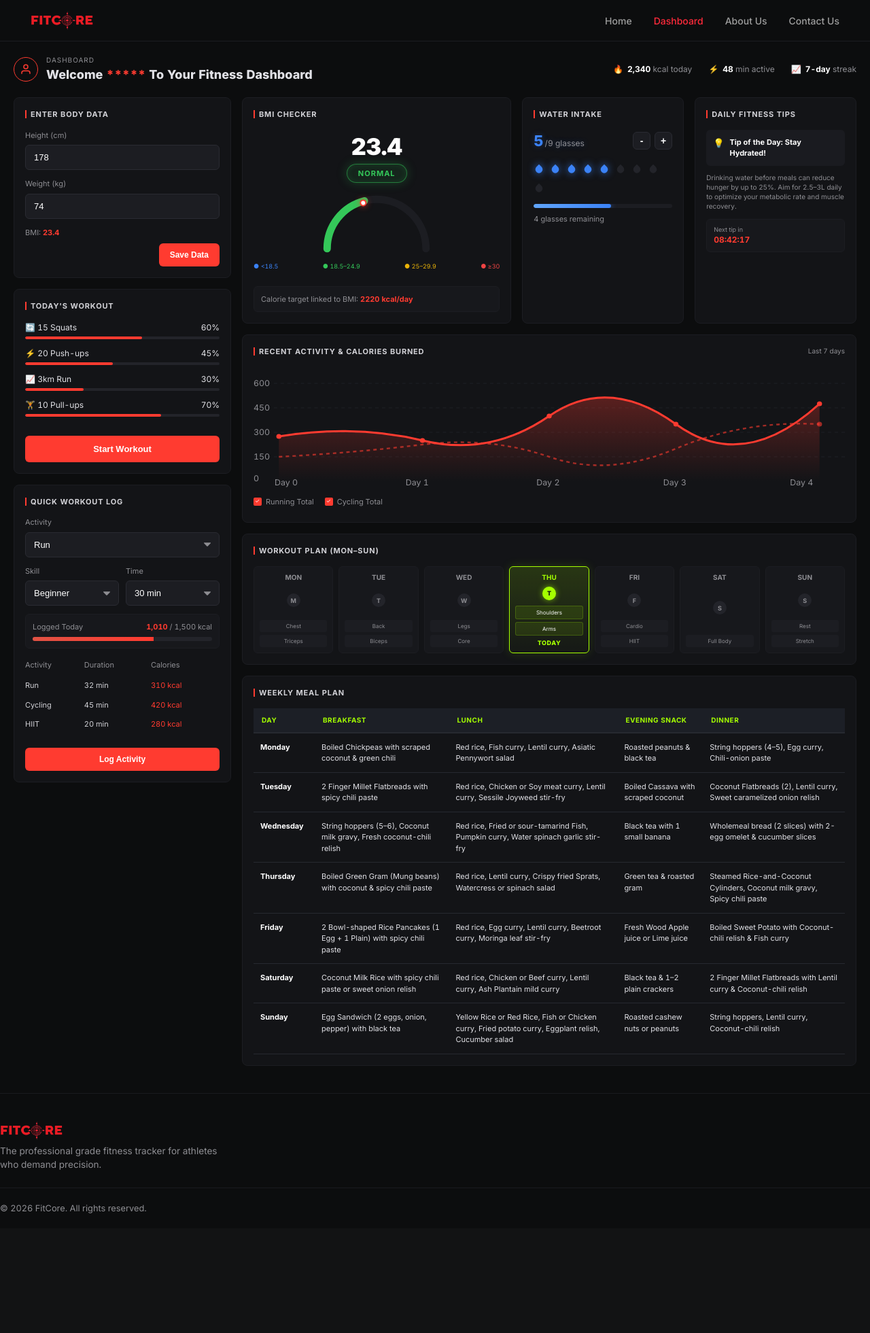
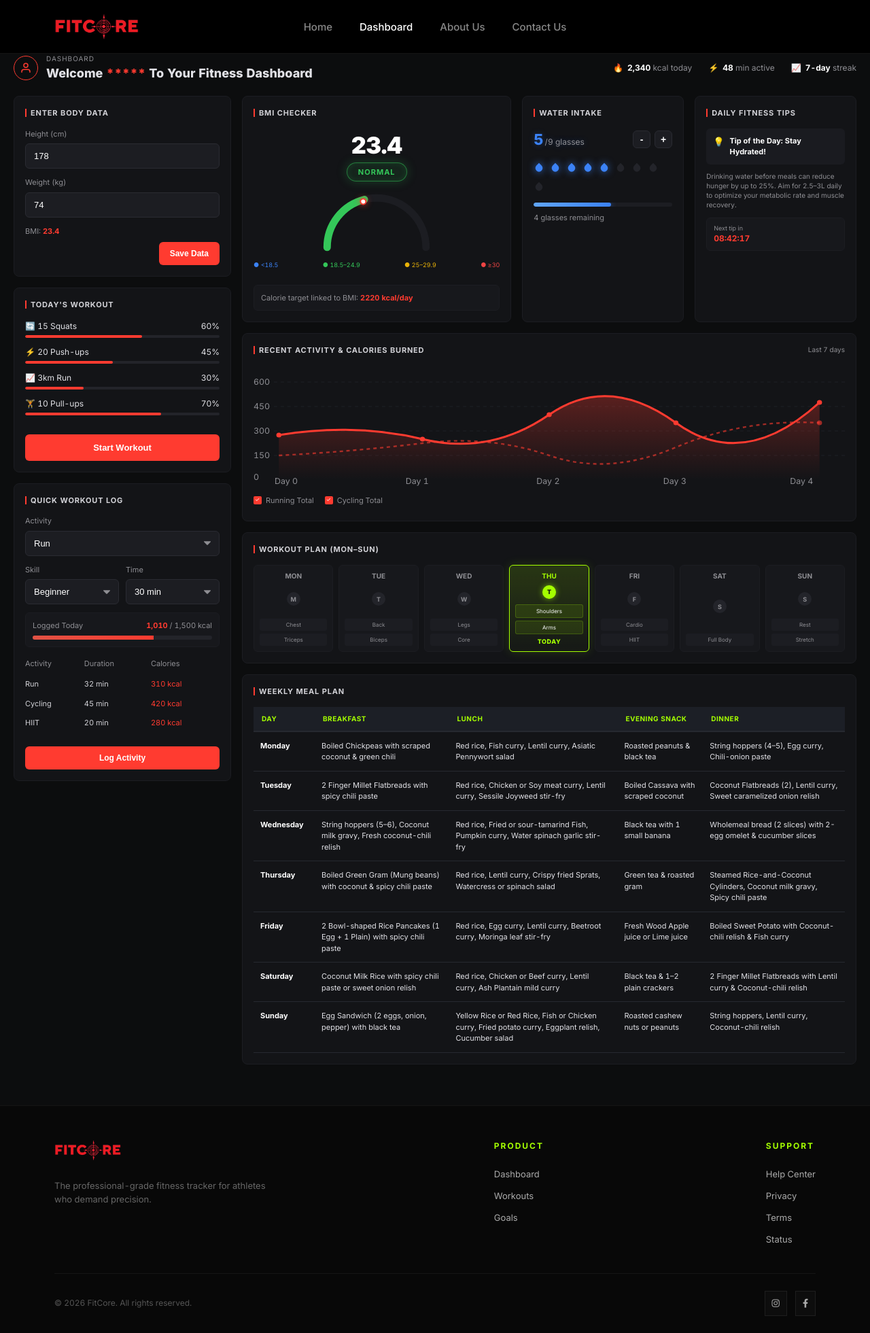
Before and after one commit to anuja77-lakshan/Fitness_Tracker, a PHP site: page /dashboard.html in a window 1280 px wide. Shown: the whole page at 68% size. Before the commit the page ends 1785 px from the top, so only its background shows below. Run offline with PHP 8.4, Linux system fonts and the light colour scheme.

Commit message:
Updated header navigation bar and footer styles in all pages

```diff
--- a/About.html
+++ b/About.html
@@ -214,8 +214,8 @@
     <div class="footer-bottom">
       <p>&copy; 2026 FitCore. All rights reserved.</p>
       <div class="social-icons">
-        <a href="https://www.instagram.com/anujaaa._00?igsh=MWhscTJmZHV5eXQ2eA%3D%3D&utm_source=qr"><i class="fa-brands fa-instagram"></i></a>
-        <a href="https://www.facebook.com/share/19911XVLdD/?mibextid=wwXIfr"><i class="fa-brands fa-facebook-f"></i></a>
+       <a href="https://www.instagram.com/fitcoresl?igsh=cjliYTJiOG0xNjds&utm_source=qr" target="_blank"><i class="fa-brands fa-instagram"></i></a>
+       <a href="https://www.instagram.com/fitcoresl?igsh=cjliYTJiOG0xNjds&utm_source=qr" target="_blank"><i class="fa-brands fa-facebook-f"></i></a>
       </div>
     </div>
   </footer>
--- a/Dashboard.html
+++ b/Dashboard.html
@@ -13,15 +13,17 @@
 <body>
 
   <!-- Header -->
-  <header class="top-navbar">
-    <a href="index.html" class="brand-link">
-      <img src="Images/logo1.png" alt="FITCORE Logo" class="dashboard-logo">
-    </a>
-    <nav class="nav-links">
-      <a href="Home.html">Home</a>
-      <a href="dashboard.html" class="active">Dashboard</a>
-      <a href="about.html">About Us</a>
-      <a href="contact.html">Contact Us</a>
+<header>
+    <div class="logo">
+      <img src="Images/logo1.png" alt="FITCORE Logo">
+    </div>
+    <nav>
+      <ul>
+        <li><a href="Home.html">Home</a></li>
+        <li><a href="Dashboard.html" class="active">Dashboard</a></li>
+        <li><a href="About.html">About Us</a></li>
+        <li><a href="Contact.html">Contact Us</a></li>
+      </ul>
     </nav>
   </header>
 
@@ -60,7 +62,7 @@
 
       <div class="left-column">
 
-        <!-- Enter Body Data -->
+        <!-- Enter the Body Data -->
         <div class="card">
           <div class="card-header">Enter Body Data</div>
 
@@ -485,19 +487,38 @@
 
   </div>
 
-  <footer class="site-footer">
+ <!-- Footer -->
+  <footer>
     <div class="footer-top">
-      <div class="footer-col brand-col">
-        <a href="index.html" class="footer-brand-link">
-          <img src="Images/logo1.png" alt="FITCORE Logo" class="footer-logo">
-        </a>
-        <p class="footer-desc">
-          The professional grade fitness tracker for athletes who demand precision.
-        </p>
+      <div class="footer-col brand">
+        <div class="footer-logo">
+          <img src="Images/logo1.png" alt="FitCore Logo">
+        </div>
+        <p>The professional-grade fitness tracker for athletes who demand precision.</p>
+      </div>
+
+      <div class="footer-col">
+        <h3>PRODUCT</h3>
+        <p><a href="Dashboard.html">Dashboard</a></p>
+        <p><a href="Dashboard.html">Workouts</a></p>
+        <p><a href="goals.html">Goals</a></p>
+      </div>
+
+      <div class="footer-col">
+        <h3>SUPPORT</h3>
+        <p><a href="Contact.html">Help Center</a></p>
+        <p><a href="Contact.html">Privacy</a></p>
+        <p><a href="Contact.html">Terms</a></p>
+        <p><a href="Contact.html">Status</a></p>
       </div>
     </div>
+
     <div class="footer-bottom">
-      <p class="copyright-text">© 2026 FitCore. All rights reserved.</p>
+      <p>&copy; 2026 FitCore. All rights reserved.</p>
+      <div class="social-icons">
+        <a href="https://www.instagram.com/anujaaa._00?igsh=MWhscTJmZHV5eXQ2eA%3D%3D&utm_source=qr" target="_blank"><i class="fa-brands fa-instagram"></i></a>
+        <a href="https://www.facebook.com/share/19911XVLdD/?mibextid=wwXIfr" target="_blank"><i class="fa-brands fa-facebook-f"></i></a>
+      </div>
     </div>
   </footer>
 
--- a/Home.html
+++ b/Home.html
@@ -40,7 +40,7 @@
                 YOUR <span class="green">FITNESS</span>
             </h1>
             <p>
-                Precision metrics, adaptive goals, and real-time feedback — all in a single platform built for athletes who take performance seriously.
+                Precision metrics, adaptive goals, and real-time feedback, all in a single platform built for athletes who take performance seriously.
             </p>
             <button class="btn-enter">ENTER</button>
         </div>
--- a/css/dashboard.css
+++ b/css/dashboard.css
@@ -47,50 +47,48 @@ fitcore-dashboard,
   margin: 0 auto;
 }
 
-header,
-header.top-navbar {
-  display: flex !important;
-  justify-content: space-between !important;
-  align-items: center !important;
-  padding: 16px 45px !important;
-  background-color: #0c0d0e !important;
-  border-bottom: 1px solid #1c1d22 !important;
-  width: 100% !important;
-  margin: 0 0 20px 0 !important;
+/*Header*/
+header {
+  position: relative;
+  display: flex;
+  align-items: center;
+  justify-content: space-between;
+  padding: 20px 80px;
+  background: #000000;
+  border-bottom: 1px solid #141414;
+  width: 100%;
 }
 
-.brand-link {
-  display: flex !important;
-  align-items: center !important;
-  text-decoration: none !important;
+.logo img {
+  height: 38px;
+  width: auto;
+  display: block;
 }
 
-.dashboard-logo {
-  height: 28px !important;
-  width: auto !important;
-  display: block !important;
-  object-fit: contain !important;
+nav {
+  position: absolute;
+  left: 50%;
+  transform: translateX(-50%);
 }
 
-.nav-links {
-  display: flex !important;
-  gap: 32px !important;
-  align-items: center !important;
+nav ul {
+  display: flex;
+  list-style: none;
+  gap: 40px;
 }
 
-.nav-links a {
-  color: #9e9e9e !important;
-  text-decoration: none !important;
-  font-size: 14px !important;
-  font-weight: 500 !important;
-  transition: color 0.2s ease !important;
+nav ul li a {
+  color: #888888;
+  text-decoration: none;
+  font-size: 15px;
+  font-weight: 500;
+  transition: 0.3s ease;
 }
 
-.nav-links a:hover,
-.nav-links a.active {
-  color: #ff2a3b !important;
+nav ul li a:hover,
+nav ul li a.active {
+  color: #ffffff;
 }
-
 .user-header {
   display: flex;
   justify-content: space-between;
@@ -787,77 +785,108 @@ input:focus, select:focus {
   background-color: var(--meal-row-hover-bg);
 }
 
-.site-footer {
-  background-color: var(--bg-dark);
-  border-top: 1px solid #1a1b1f;
-  padding: 40px 0 20px;
-  margin-top: 40px;
-  color: var(--text-muted);
+/*Footer*/
+footer {
+    background: #080808;
+    padding: 50px 80px 25px 80px;
+    border-top: 1px solid #151515;
+    margin-top: 60px;
+    width: 100%;
 }
 
 .footer-top {
-  display: flex;
-  justify-content: space-between;
-  align-items: center;
-  padding-bottom: 24px;
-  border-bottom: 1px solid #1a1b1f;
+    display: flex;
+    justify-content: space-between;
+    padding-bottom: 40px;
+    border-bottom: 1px solid #151515;
 }
 
-.footer-logo {
-  height: 28px;
-  width: auto;
+.footer-col {
+    display: flex;
+    flex-direction: column;
+    gap: 12px;
 }
 
-.footer-desc {
-  font-size: 0.85rem;
-  color: var(--text-muted);
-  max-width: 320px;
+.footer-col.brand {
+    max-width: 320px;
+}
+
+.footer-logo img {
+    height: 30px;
+    width: auto;
+    display: block;
+    margin-bottom: 15px;
+}
+
+.footer-col p {
+    color: #666;
+    font-size: 13px;
+    line-height: 20px;
+}
+
+.footer-col h3 {
+    font-size: 12px;
+    letter-spacing: 2px;
+    color: #a4ff00;
+    font-weight: 700;
+    text-transform: uppercase;
+    margin-bottom: 10px;
+}
+
+.footer-col a {
+    color: #aaaaaa;
+    text-decoration: none;
+    font-size: 13px;
+    transition: 0.2s;
+}
+
+.footer-col a:hover {
+    color: #a4ff00;
 }
 
 .footer-bottom {
-  display: flex;
-  justify-content: space-between;
-  align-items: center;
-  padding-top: 20px;
+    display: flex;
+    justify-content: space-between;
+    align-items: center;
+    padding-top: 25px;
 }
 
-.copyright-text {
-  font-size: 0.8rem;
+.footer-bottom p {
+    color: #555;
+    font-size: 12px;
 }
 
-@media (max-width: 992px) {
-  .dashboard-grid { grid-template-columns: 1fr; }
-  .top-right-grid { grid-template-columns: 1fr; }
+.social-icons {
+    display: flex;
+    gap: 12px;
 }
 
-@media (max-width: 768px) {
-  header.top-navbar {
-    padding: 14px 20px !important;
-    flex-direction: column !important;
-    align-items: flex-start !important;
-    gap: 12px !important;
-  }
-  .nav-links {
-    width: 100% !important;
-    justify-content: space-between !important;
-  }
-  .days-grid {
-    grid-template-columns: repeat(4, 1fr);
-  }
+.social-icons a {
+    color: #aaaaaa;
+    font-size: 13px;
+    border: 1px solid #1e1e1e;
+    padding: 8px 10px;
+    transition: 0.3s;
+    background: #0d0d0d;
 }
 
-@media (max-width: 600px) {
-  .form-row {
-    flex-direction: column;
-    gap: 0;
-  }
-  .chart-container {
-    height: 150px;
-  }
+.social-icons a:hover {
+    color: #a4ff00;
+    border-color: #a4ff00;
 }
 
-@media (max-width: 420px) {
-  .days-grid {
-    grid-template-columns: repeat(2, 1fr);
-  }
+/* Footer for Mobile */
+@media (max-width: 900px) {
+    footer {
+        padding: 30px 20px;
+    }
+    .footer-top {
+        flex-direction: column;
+        gap: 30px;
+    }
+    .footer-bottom {
+        flex-direction: column;
+        gap: 16px;
+        align-items: flex-start;
+    }
 }
```
Also changed, not shown: Contact.html (+7 -8 lines), css/about.css (+9 -40 lines), css/contact.css (+13 -13 lines), css/home.css (+18 -10 lines).
